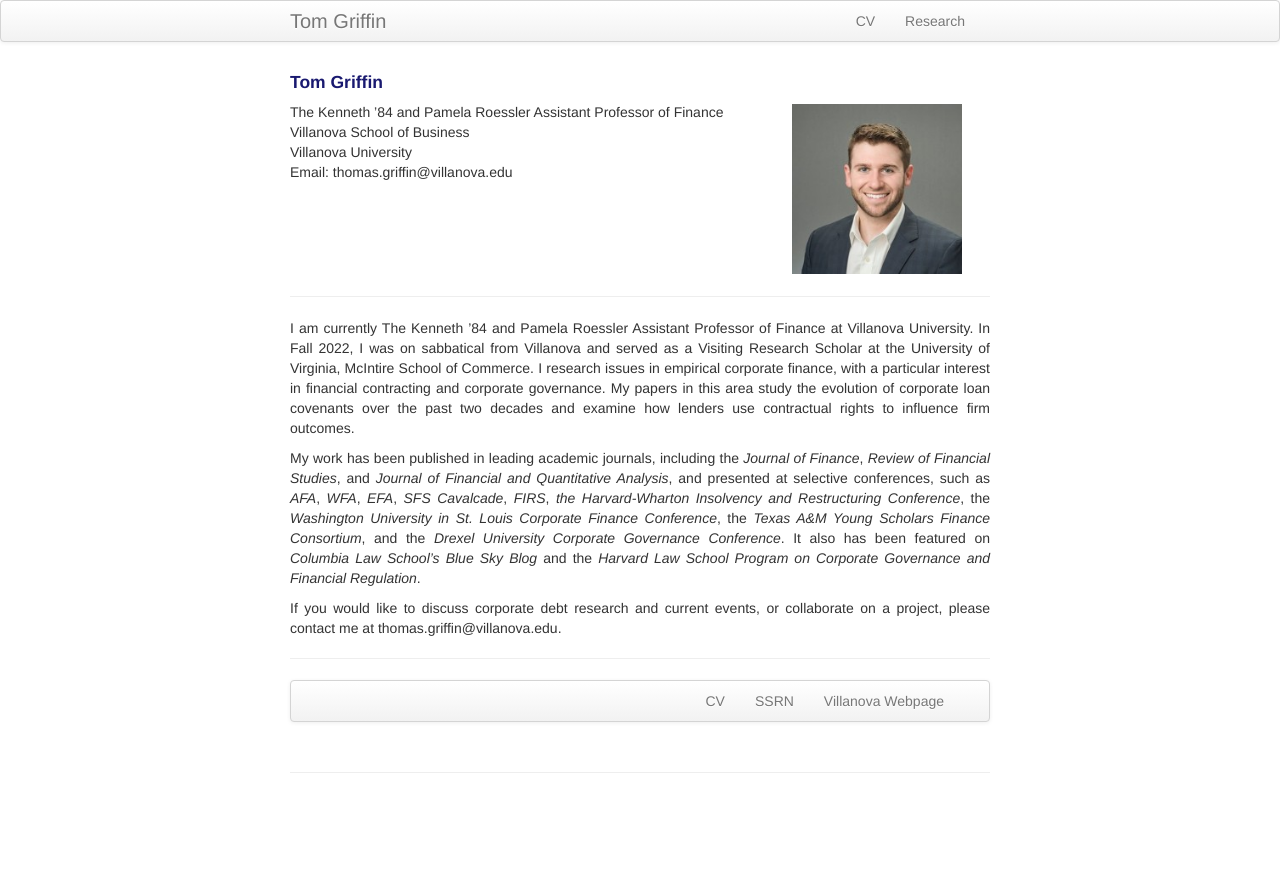
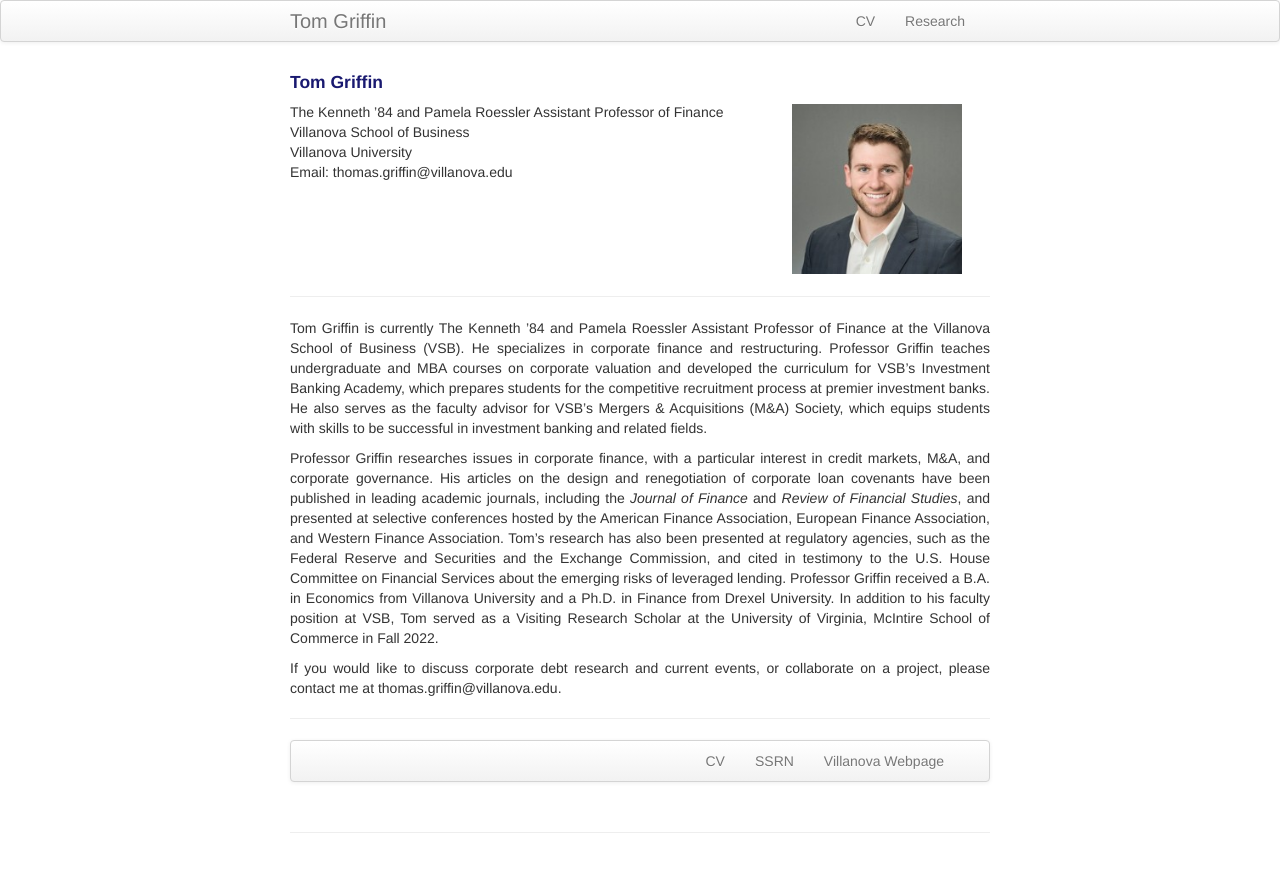
Before and after one commit to ThomasPGriffin/thomaspgriffin.github.io, a Jekyll site: the page built from index.md, in a window 1280 px wide. Shown: the top 872 px of the page. Built offline with Jekyll 4.4.1, drawn with Linux system fonts in a browser that asks for light colours.

Commit message:
Update index.md

```diff
--- a/index.md
+++ b/index.md
@@ -27,9 +27,11 @@ keywords: Tom, Thomas, Griffin, Finance, PhD, Drexel, Villanova, Professor
 ---
 <div align="justify">
 
-<p>I am currently The Kenneth ’84 and Pamela Roessler Assistant Professor of Finance at Villanova University. In Fall 2022, I was on sabbatical from Villanova and served as a Visiting Research Scholar at the University of Virginia, McIntire School of Commerce. I research issues in empirical corporate finance, with a particular interest in financial contracting and corporate governance. My papers in this area study the evolution of corporate loan covenants over the past two decades and examine how lenders use contractual rights to influence firm outcomes. </p>
+<p>Tom Griffin is currently The Kenneth ’84 and Pamela Roessler Assistant Professor of Finance at the Villanova School of Business (VSB). He specializes in corporate finance and restructuring. Professor Griffin teaches undergraduate and MBA courses on corporate valuation and developed the curriculum for VSB’s Investment Banking Academy, which prepares students for the competitive recruitment process at premier investment banks. He also serves as the faculty advisor for VSB’s Mergers & Acquisitions (M&A) Society, which equips students with skills to be successful in investment banking and related fields. </p>
 
-<p>My work has been published in leading academic journals, including the <i>Journal of Finance</i>, <i>Review of Financial Studies</i>, and <i>Journal of Financial and Quantitative Analysis</i>, and presented at selective conferences, such as <i>AFA</i>, <i>WFA</i>, <i>EFA</i>, <i>SFS Cavalcade</i>, <i>FIRS</i>, <i>the Harvard-Wharton Insolvency and Restructuring Conference</i>, the <i>Washington University in St. Louis Corporate Finance Conference</i>, the <i>Texas A&M Young Scholars Finance Consortium</i>, and the <i>Drexel University Corporate Governance Conference</i>. It also has been featured on <i>Columbia Law School’s Blue Sky Blog</i> and the <i>Harvard Law School Program on Corporate Governance and Financial Regulation</i>.</p>
+<p>Professor Griffin researches issues in corporate finance, with a particular interest in credit markets, M&A, and corporate governance. His articles on the design and renegotiation of corporate loan covenants have been published in leading academic journals, including the <i>Journal of Finance</i> and <i>Review of Financial Studies</i>, and presented at selective conferences hosted by the American Finance Association, European Finance Association, and Western Finance Association. Tom’s research has also been presented at regulatory agencies, such as the Federal Reserve and Securities and the Exchange Commission, and cited in testimony to the U.S. House Committee on Financial Services about the emerging risks of leveraged lending.
+Professor Griffin received a B.A. in Economics from Villanova University and a Ph.D. in Finance from Drexel University. In addition to his faculty position at VSB, Tom served as a Visiting Research Scholar at the University of Virginia, McIntire School of Commerce in Fall 2022.
+</p>
 
 <p>If you would like to discuss corporate debt research and current events, or collaborate on a project, please contact me at thomas.griffin@villanova.edu.</p>
 
```
